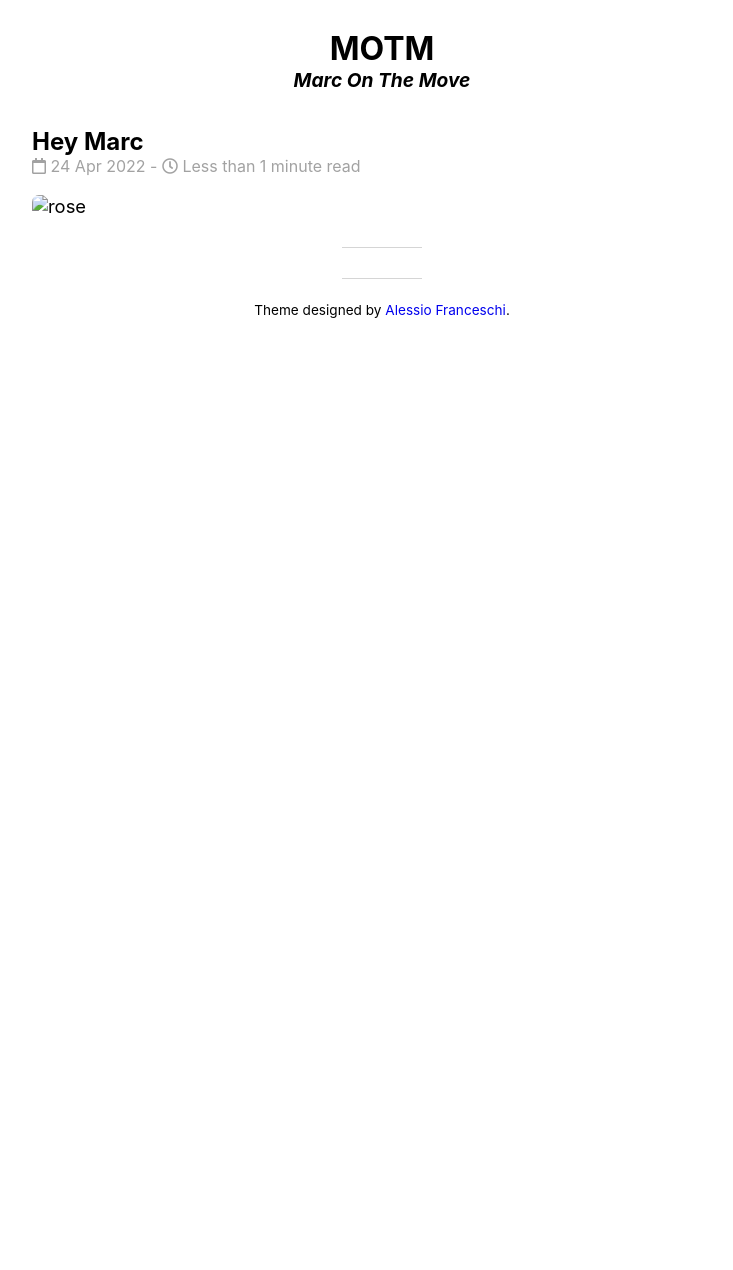
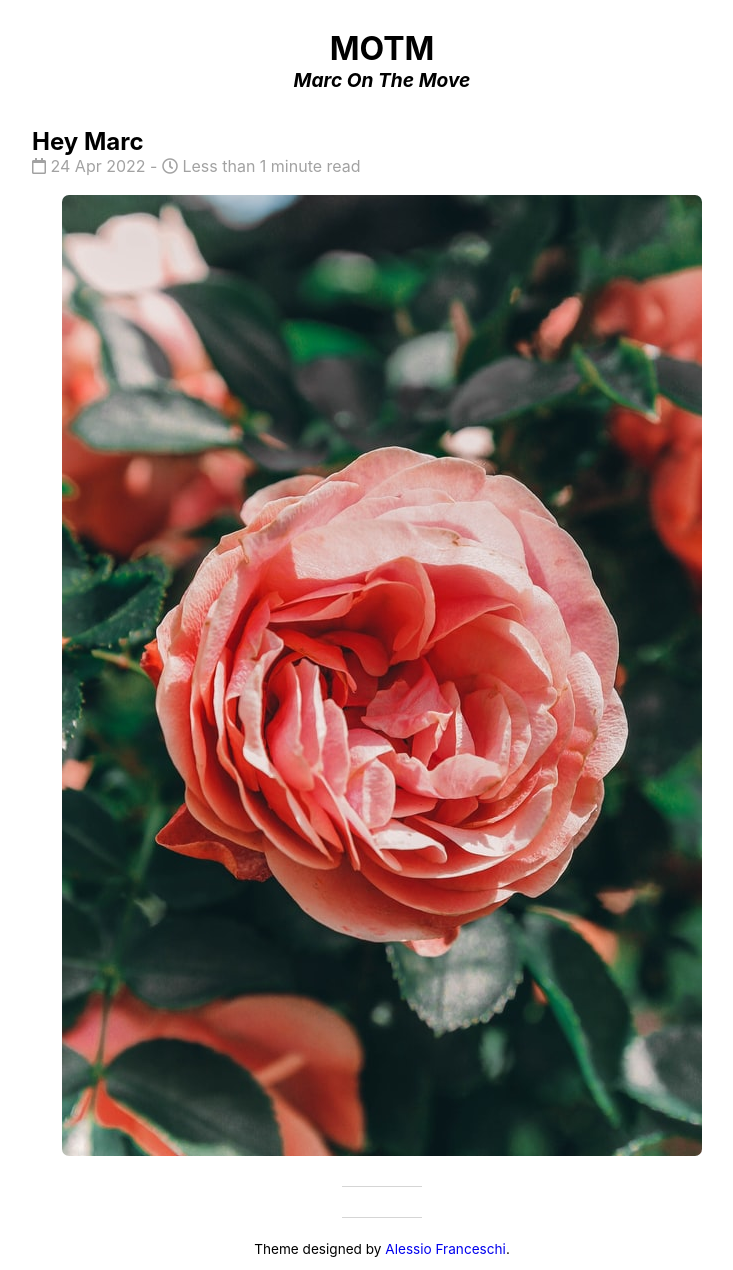
Before and after one commit to leonard-hacker/marcbday, a Jekyll site: the page built from _posts/2022-04-24-Hello-Marc.md, in a window 1280 px wide. Shown: the whole page, without its empty margins (258-991 px from the left). Built offline with Jekyll 4.4.1, drawn with Linux system fonts in a browser that asks for light colours; nearby versions of some CDN libraries; before the commit the page ends 900 px from its top, so only the background shows below that.

Commit message:
updated img

```diff
--- a/_posts/2022-04-24-Hello-Marc.md
+++ b/_posts/2022-04-24-Hello-Marc.md
@@ -6,4 +6,4 @@ image: /assets/img/oranges.jpg
 description: "This is a post this could be how u post"
 ---
 
-![rose](./assets/img/rose.jpg?raw=true)
+![ros1e](https://github.com/leonard-hacker/marcbday/blob/main/assets/img/rose.jpg?raw=true)
```
